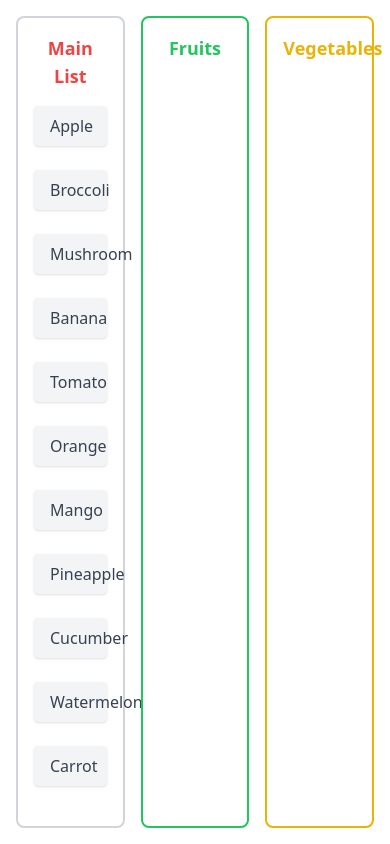
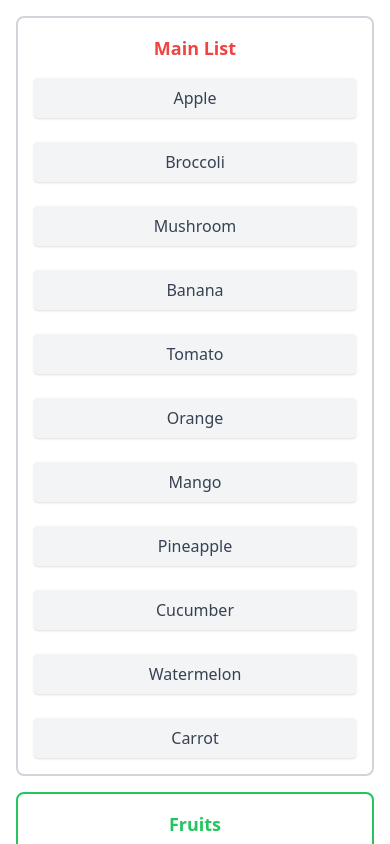
Before and after one commit to phum-athiphum/auto-delete-todolist, a Next.js app: page /todo-list in a window 390 px wide. Shown: the top 844 px of the page. Built offline with nearby package versions, Linux system fonts and the light colour scheme.

Commit message:
add responsive

```diff
--- a/app/todo-list/page.tsx
+++ b/app/todo-list/page.tsx
@@ -34,8 +34,8 @@ function TodoListPage() {
   };
 
   return (
-    <div className="w-screen h-screen">
-      <div className="grid grid-cols-3 gap-4 h-screen p-4">
+    <div className="xl:w-screen xl:h-screen">
+      <div className="grid grid-cols-1 md:grid-cols-3 gap-4 h-screen p-4">
         <div className="col-span-1 p-4 border-2 border-gray-300 rounded-lg">
           <h2 className="text-lg font-bold mb-4 text-red-500 text-center">Main List</h2>
           <div className="flex flex-col gap-6">
@@ -51,7 +51,7 @@ function TodoListPage() {
           </div>
         </div>
         <div
-          className="col-span-1 h-full border-2 border-green-500 p-4 rounded-lg"
+          className="col-span-1 h-full border-2 border-green-500 p-4 rounded-lg min-h-[500px] xl:min-h-none"
           onClick={() => handleReturnLatestInColumn("fruit")}
         >
           <h2 className="text-lg font-bold mb-4 text-green-500 text-center">Fruits</h2>
@@ -67,7 +67,7 @@ function TodoListPage() {
           </div>
         </div>
         <div
-          className="col-span-1 border-2 border-yellow-500 p-4 rounded-lg"
+          className="col-span-1 border-2 border-yellow-500 p-4 rounded-lg min-h-[500px] xl:min-h-none"
           onClick={() => handleReturnLatestInColumn("vegetable")}
         >
           <h2 className="text-lg font-bold mb-4 text-yellow-500 text-center">Vegetables</h2>
--- a/package.json
+++ b/package.json
@@ -1,5 +1,5 @@
 {
-  "name": "school-dashboard",
+  "name": "auto-delete",
   "version": "0.1.0",
   "private": true,
   "scripts": {
```
